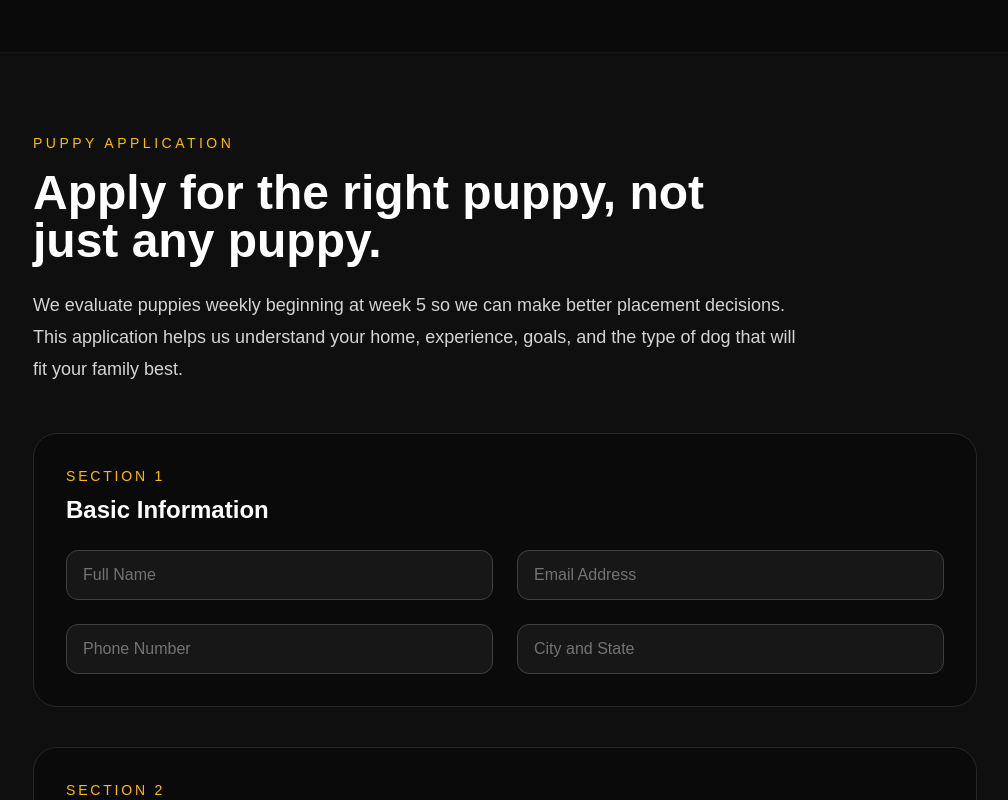
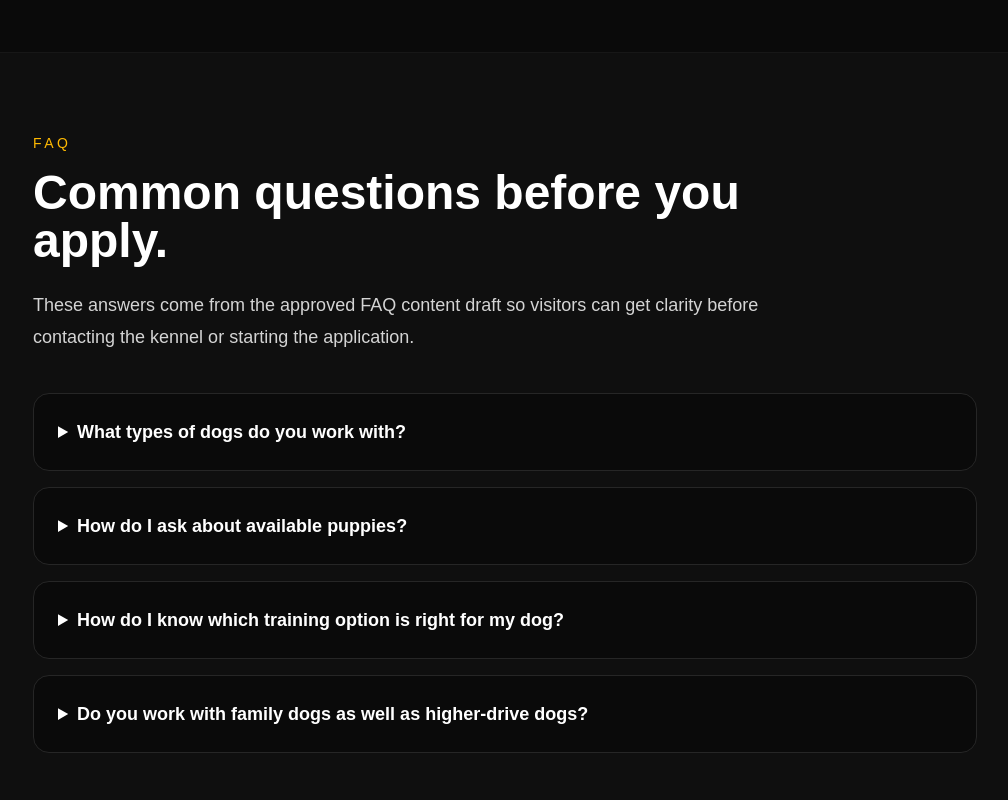
Before and after one commit to HapticVets/das-muller-website, a Next.js app: page / in a window 1280 px wide. Shown: the part 2760-3560 px from the top of the page, without its empty margins (135-1143 px from the left). Built offline with nearby package versions, Linux system fonts and the light colour scheme; no server answers.

Commit message:
Update homepage messaging and CTA

```diff
--- a/src/components/HomePageClient.tsx
+++ b/src/components/HomePageClient.tsx
@@ -309,6 +309,42 @@ export default function HomePageClient() {
             </div>
           </div>
         </section>
+        {/* FAQ Placement Agent: approved FAQ section start - faq_items-faq-draft-set:-common-questions-for-new-clients */}
+        <section id="faq" className="border-t border-neutral-900 bg-neutral-900/40">
+          <div className="mx-auto max-w-5xl px-6 py-20 md:px-10">
+            <div className="max-w-3xl">
+              <p className="text-sm uppercase tracking-[0.25em] text-amber-400">
+                FAQ
+              </p>
+              <h2 className="mt-4 text-3xl font-bold md:text-5xl">
+                Common questions before you apply.
+              </h2>
+              <p className="mt-6 text-lg leading-8 text-neutral-300">
+                These answers come from the approved FAQ content draft so visitors can get clarity before contacting the kennel or starting the application.
+              </p>
+            </div>
+            <div className="mt-10 space-y-4">
+              <details className="rounded-2xl border border-neutral-800 bg-neutral-950 p-6">
+                <summary className="cursor-pointer text-lg font-semibold text-white">What types of dogs do you work with?</summary>
+                <p className="mt-4 text-neutral-300">We work with dogs needing strong obedience foundations, behavior structure, and goal-based training support.</p>
+              </details>
+              <details className="rounded-2xl border border-neutral-800 bg-neutral-950 p-6">
+                <summary className="cursor-pointer text-lg font-semibold text-white">How do I ask about available puppies?</summary>
+                <p className="mt-4 text-neutral-300">Use the contact or inquiry form to ask about current and upcoming litters, timing, and fit.</p>
+              </details>
+              <details className="rounded-2xl border border-neutral-800 bg-neutral-950 p-6">
+                <summary className="cursor-pointer text-lg font-semibold text-white">How do I know which training option is right for my dog?</summary>
+                <p className="mt-4 text-neutral-300">We recommend starting with your dog’s age, behavior, and goals so we can point you toward the best next step.</p>
+              </details>
+              <details className="rounded-2xl border border-neutral-800 bg-neutral-950 p-6">
+                <summary className="cursor-pointer text-lg font-semibold text-white">Do you work with family dogs as well as higher-drive dogs?</summary>
+                <p className="mt-4 text-neutral-300">Yes. Training recommendations should match the dog’s temperament, home, and intended role.</p>
+              </details>
+            </div>
+          </div>
+        </section>
+        {/* FAQ Placement Agent: approved FAQ section end - faq_items-faq-draft-set:-common-questions-for-new-clients */}
+
 
         <section
           id="application"
```
